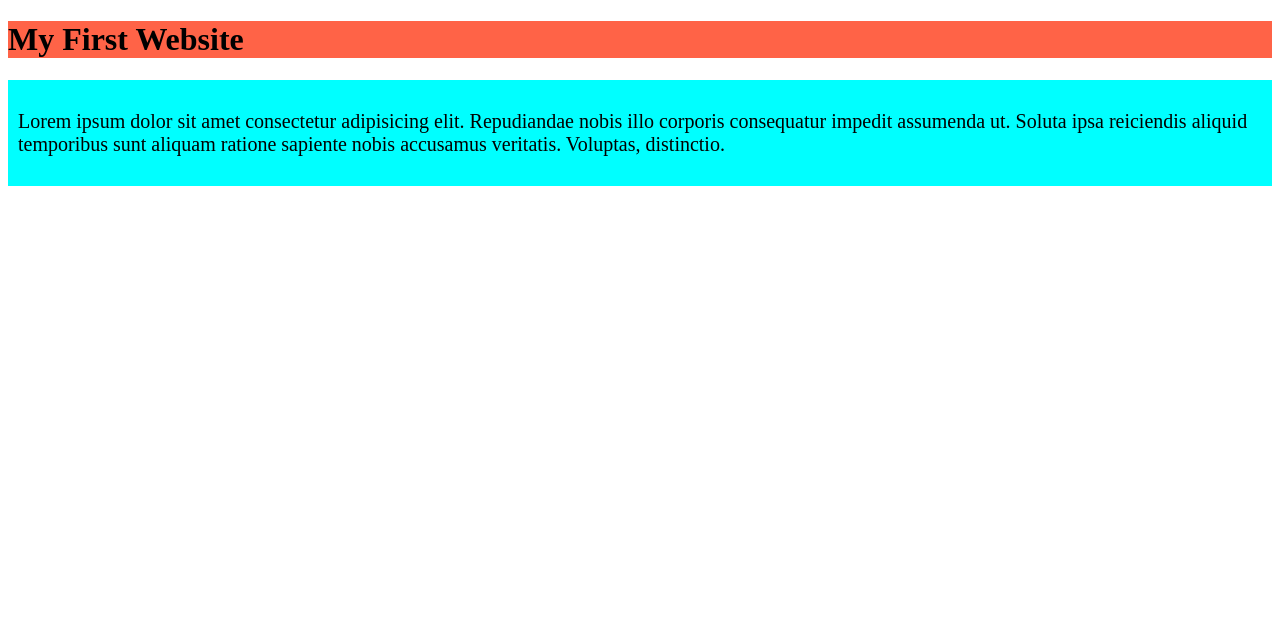
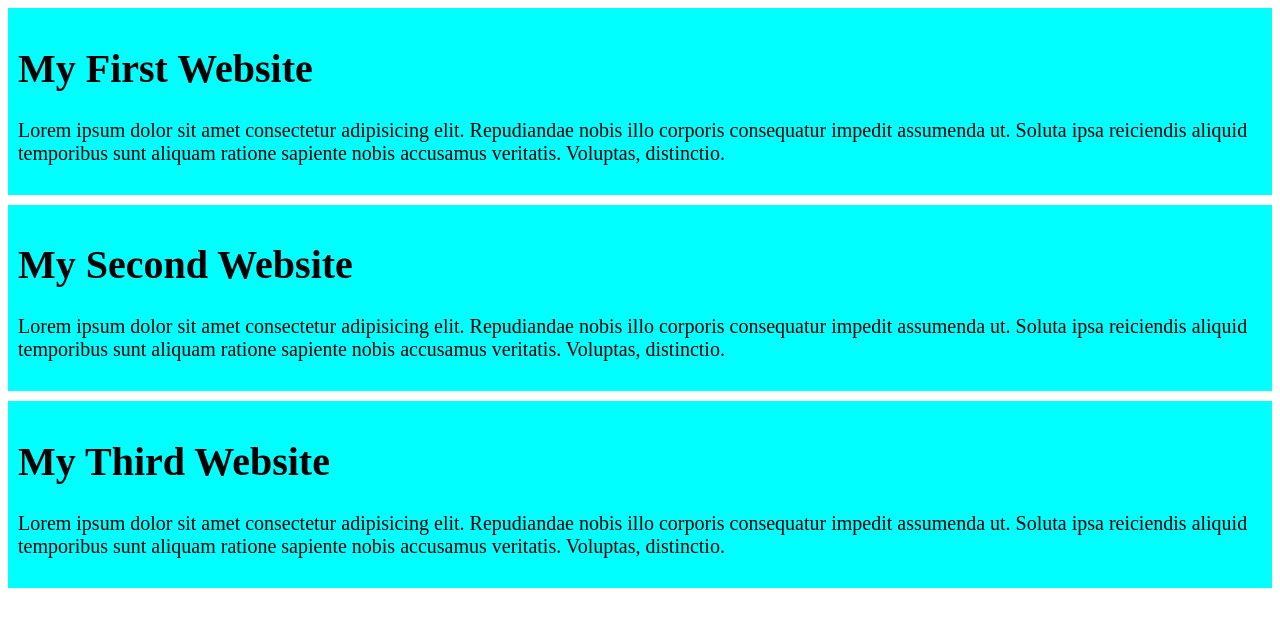
Before and after one commit to Nur-Sohel/My-simple-web, a plain HTML site: page index.html in a window 1280 px wide. Drawn offline with Linux system fonts and the light colour scheme.

Commit message:
Second commit

```diff
--- a/Styles/blog.css
+++ b/Styles/blog.css
@@ -1,8 +1,7 @@
-h1{
-    background-color: tomato;
-}
+
 div{
     font-size: 20px;
     padding: 10px;
     background-color: aqua;
+    margin-bottom: 10px;
 }
--- a/index.html
+++ b/index.html
@@ -7,8 +7,23 @@
     <link rel="stylesheet" href="Styles/blog.css">
 </head>
 <body>
-    <h1>My First Website</h1>
+
     <div>
+        <h1>My First Website</h1>
+    <p>
+        Lorem ipsum dolor sit amet consectetur adipisicing elit. Repudiandae nobis illo corporis consequatur impedit assumenda ut. Soluta ipsa reiciendis aliquid temporibus sunt aliquam ratione sapiente nobis accusamus veritatis. Voluptas, distinctio.
+    </p>
+</div>
+
+<div>
+    <h1>My Second Website</h1>
+    <p>
+        Lorem ipsum dolor sit amet consectetur adipisicing elit. Repudiandae nobis illo corporis consequatur impedit assumenda ut. Soluta ipsa reiciendis aliquid temporibus sunt aliquam ratione sapiente nobis accusamus veritatis. Voluptas, distinctio.
+    </p>
+</div>
+
+<div>
+    <h1>My Third Website</h1>
     <p>
         Lorem ipsum dolor sit amet consectetur adipisicing elit. Repudiandae nobis illo corporis consequatur impedit assumenda ut. Soluta ipsa reiciendis aliquid temporibus sunt aliquam ratione sapiente nobis accusamus veritatis. Voluptas, distinctio.
     </p>
```
